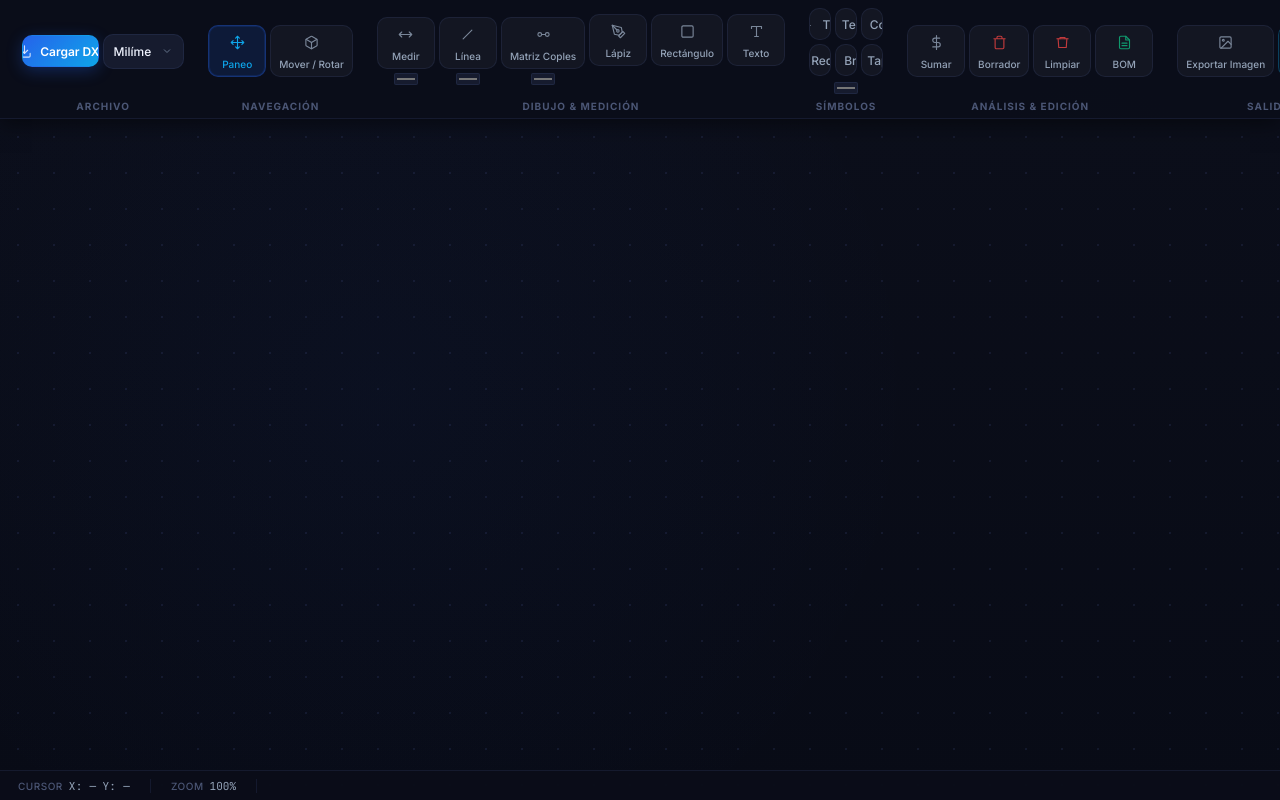
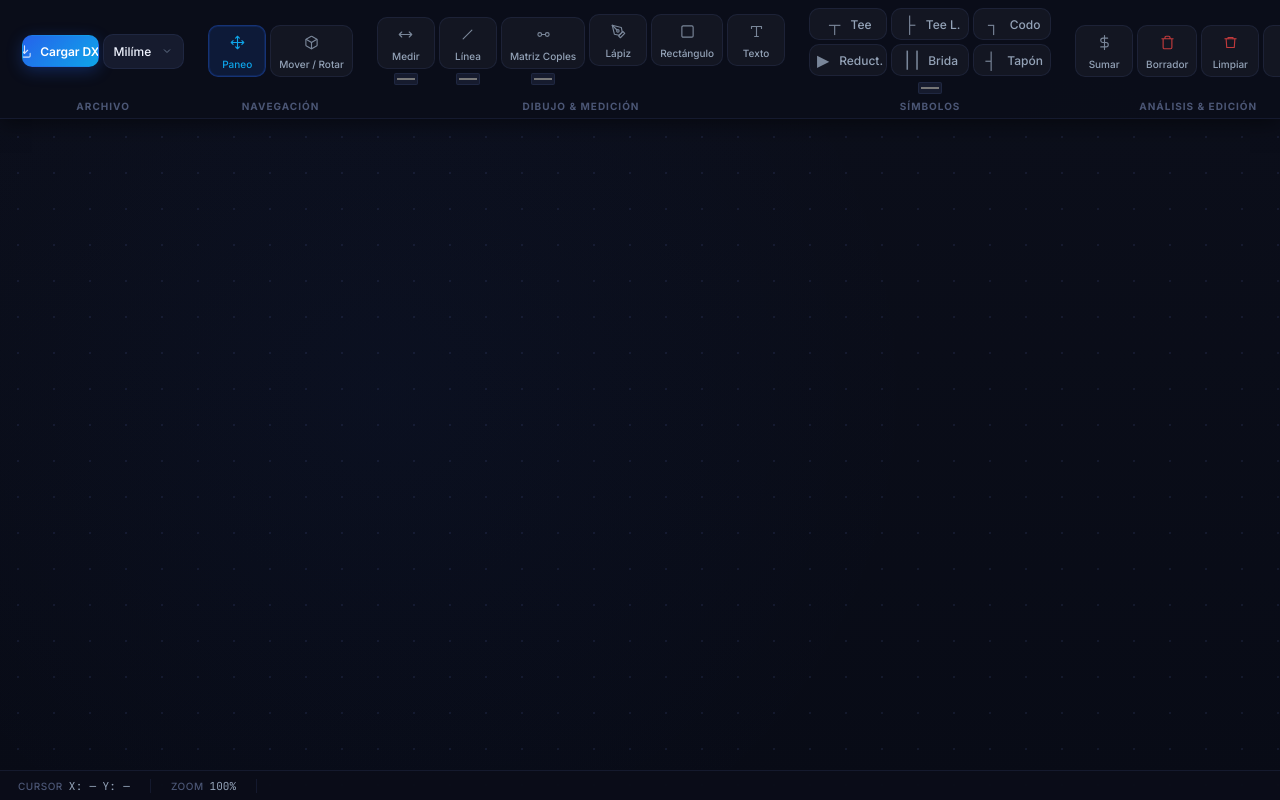
Before and after one commit to DAKADURO/dibujo, a website: page index.html in a window 1280 px wide. Drawn offline with Linux system fonts and the light colour scheme; a script that the page names is missing.

Commit message:
UI: Improve width of symbol grid buttons to prevent text clip

```diff
--- a/index.html
+++ b/index.html
@@ -156,13 +156,13 @@
 
         <!-- Símbolos -->
         <div class="ribbon-panel">
-            <div class="ribbon-group grid-group" style="display: grid; grid-template-columns: 1fr 1fr 1fr; gap: 4px;">
-                <button class="btn tool-btn btn-sm ribbon-icon-btn" id="btn-sym-tee" title="Insertar Tee"><span class="btn-icon">┬</span>Tee</button>
-                <button class="btn tool-btn btn-sm ribbon-icon-btn" id="btn-sym-tee-lat" title="Insertar Tee Lateral"><span class="btn-icon">├</span>Tee L.</button>
-                <button class="btn tool-btn btn-sm ribbon-icon-btn" id="btn-sym-codo" title="Insertar Codo"><span class="btn-icon">┐</span>Codo</button>
-                <button class="btn tool-btn btn-sm ribbon-icon-btn" id="btn-sym-reductor" title="Insertar Reductor"><span class="btn-icon">▶</span>Reduct.</button>
-                <button class="btn tool-btn btn-sm ribbon-icon-btn" id="btn-sym-brida" title="Insertar Brida"><span class="btn-icon">| |</span>Brida</button>
-                <button class="btn tool-btn btn-sm ribbon-icon-btn" id="btn-sym-tapon" title="Insertar Tapón"><span class="btn-icon">┤</span>Tapón</button>
+            <div class="ribbon-group grid-group" style="display: grid; grid-template-columns: repeat(3, 78px); gap: 4px;">
+                <button class="btn tool-btn btn-sm ribbon-icon-btn" id="btn-sym-tee" title="Insertar Tee"><span class="btn-icon" style="font-size:16px;">┬</span>Tee</button>
+                <button class="btn tool-btn btn-sm ribbon-icon-btn" id="btn-sym-tee-lat" title="Insertar Tee Lateral"><span class="btn-icon" style="font-size:16px;">├</span>Tee L.</button>
+                <button class="btn tool-btn btn-sm ribbon-icon-btn" id="btn-sym-codo" title="Insertar Codo"><span class="btn-icon" style="font-size:16px;">┐</span>Codo</button>
+                <button class="btn tool-btn btn-sm ribbon-icon-btn" id="btn-sym-reductor" title="Insertar Reductor"><span class="btn-icon" style="font-size:16px;">▶</span>Reduct.</button>
+                <button class="btn tool-btn btn-sm ribbon-icon-btn" id="btn-sym-brida" title="Insertar Brida"><span class="btn-icon" style="font-size:16px;">| |</span>Brida</button>
+                <button class="btn tool-btn btn-sm ribbon-icon-btn" id="btn-sym-tapon" title="Insertar Tapón"><span class="btn-icon" style="font-size:16px;">┤</span>Tapón</button>
             </div>
             <!-- Símbolo Color at bottom of panel -->
             <div style="display: flex; justify-content: center; margin-top: 4px;">
```
